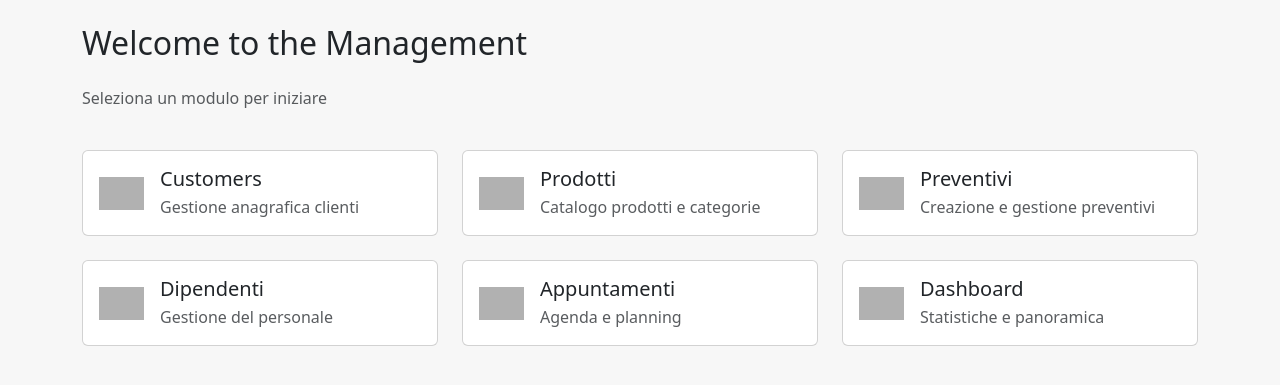
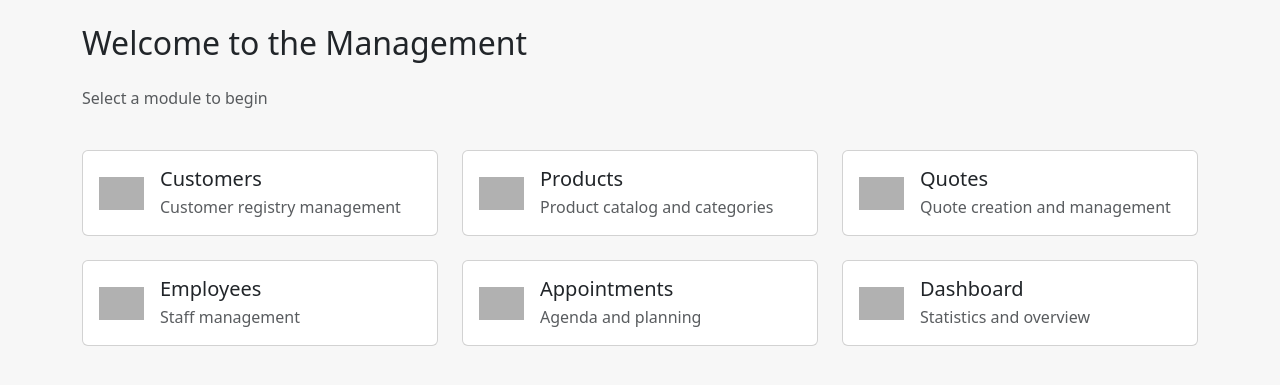
Before and after one commit to DennisTurco/gestionale, a Flask app: page / in a window 1280 px wide. Shown: the part 50-435 px from the top of the page. Run offline with Flask 3, Linux system fonts and the light colour scheme; grey boxes are pictures that could not be loaded.

Commit message:
english translation

```diff
--- a/app/models/Customer.py
+++ b/app/models/Customer.py
@@ -1,11 +1,11 @@
 class Customer:
-    def __init__(self, id, firstname, surname, user_type, telephone=None, email=None):
+    def __init__(self, id, name, surname, user_type, telephone=None, email=None):
         self.id = id
-        self.firstname = firstname
+        self.name = name
         self.surname = surname
         self.user_type = user_type
         self.telephone = telephone
         self.email = email
 
     def __repr__(self):
-        return f"<Customer {self.id} {self.firstname}>"
+        return f"<Customer {self.id} {self.name}>"
--- a/app/repositories/CustomerRepository.py
+++ b/app/repositories/CustomerRepository.py
@@ -9,7 +9,7 @@ class CustomerRepository:
         cur = conn.cursor()
         rows = cur.execute("SELECT * FROM customers").fetchall()
         conn.close()
-        return [Customer(row["id"], row["firstname"], row["surname"],  row["user_type"], row["telephone"], row["email"]) for row in rows]
+        return [Customer(row["id"], row["name"], row["surname"],  row["user_type"], row["telephone"], row["email"]) for row in rows]
 
     @staticmethod
     def delete_customer(customer_id):
--- a/app/templates/index.html
+++ b/app/templates/index.html
@@ -35,7 +35,7 @@
 <div class="container mt-4">
 
     <h2 class="mb-4">Welcome to the Management</h2>
-    <p class="text-muted">Seleziona un modulo per iniziare</p>
+    <p class="text-muted">Select a module to begin</p>
 
     <div class="row g-4 mt-2">
 
@@ -46,72 +46,72 @@
                     <img src="https://img.icons8.com/ios-filled/50/user-group-man-man.png" class="icon me-3">
                     <div>
                         <h5 class="mb-1">Customers</h5>
-                        <p class="text-muted mb-0">Gestione anagrafica clienti</p>
+                        <p class="text-muted mb-0">Customer registry management</p>
                     </div>
                 </div>
             </div>
         </div>
 
-        <!-- PRODOTTI -->
+        <!-- Products -->
         <div class="col-md-4">
-            <div class="card section-card p-3" onclick="window.location.href='/prodotti'">
+            <div class="card section-card p-3" onclick="window.location.href='/products'">
                 <div class="d-flex align-items-center">
                     <img src="https://img.icons8.com/ios-filled/50/product.png" class="icon me-3">
                     <div>
-                        <h5 class="mb-1">Prodotti</h5>
-                        <p class="text-muted mb-0">Catalogo prodotti e categorie</p>
+                        <h5 class="mb-1">Products</h5>
+                        <p class="text-muted mb-0">Product catalog and categories</p>
                     </div>
                 </div>
             </div>
         </div>
 
-        <!-- PREVENTIVI -->
+        <!-- Quotes -->
         <div class="col-md-4">
-            <div class="card section-card p-3" onclick="window.location.href='/preventivi'">
+            <div class="card section-card p-3" onclick="window.location.href='/quotes'">
                 <div class="d-flex align-items-center">
                     <img src="https://img.icons8.com/ios-filled/50/estimate.png" class="icon me-3">
                     <div>
-                        <h5 class="mb-1">Preventivi</h5>
-                        <p class="text-muted mb-0">Creazione e gestione preventivi</p>
+                        <h5 class="mb-1">Quotes</h5>
+                        <p class="text-muted mb-0">Quote creation and management</p>
                     </div>
                 </div>
             </div>
         </div>
 
-        <!-- DIPENDENTI -->
+        <!-- Employees -->
         <div class="col-md-4">
-            <div class="card section-card p-3" onclick="window.location.href='/dipendenti'">
+            <div class="card section-card p-3" onclick="window.location.href='/employees'">
                 <div class="d-flex align-items-center">
                     <img src="https://img.icons8.com/ios-filled/50/conference-call.png" class="icon me-3">
                     <div>
-                        <h5 class="mb-1">Dipendenti</h5>
-                        <p class="text-muted mb-0">Gestione del personale</p>
+                        <h5 class="mb-1">Employees</h5>
+                        <p class="text-muted mb-0">Staff management</p>
                     </div>
                 </div>
             </div>
         </div>
 
-        <!-- APPUNTAMENTI -->
+        <!-- Appointments -->
         <div class="col-md-4">
-            <div class="card section-card p-3" onclick="window.location.href='/appuntamenti'">
+            <div class="card section-card p-3" onclick="window.location.href='/appointments'">
                 <div class="d-flex align-items-center">
                     <img src="https://img.icons8.com/ios-filled/50/calendar.png" class="icon me-3">
                     <div>
-                        <h5 class="mb-1">Appuntamenti</h5>
-                        <p class="text-muted mb-0">Agenda e planning</p>
+                        <h5 class="mb-1">Appointments</h5>
+                        <p class="text-muted mb-0">Agenda and planning</p>
                     </div>
                 </div>
             </div>
         </div>
 
-        <!-- DASHBOARD -->
+        <!-- Dashboard -->
         <div class="col-md-4">
             <div class="card section-card p-3" onclick="window.location.href='/dashboard'">
                 <div class="d-flex align-items-center">
                     <img src="https://img.icons8.com/ios-filled/50/combo-chart.png" class="icon me-3">
                     <div>
                         <h5 class="mb-1">Dashboard</h5>
-                        <p class="text-muted mb-0">Statistiche e panoramica</p>
+                        <p class="text-muted mb-0">Statistics and overview</p>
                     </div>
                 </div>
             </div>
--- a/database/migrations/init.sql
+++ b/database/migrations/init.sql
@@ -1,13 +1,13 @@
 CREATE TABLE IF NOT EXISTS customers (
     id INTEGER PRIMARY KEY AUTOINCREMENT,
-    firstname TEXT NOT NULL,
+    [name] TEXT NOT NULL,
     surname TEXT NOT NULL,
     user_type TEXT NOT NULL,
     telephone TEXT,
-    email TEXT
+    email TEXT NOT NULL UNIQUE
 );
 
-INSERT OR IGNORE INTO customers (firstname, surname, user_type, telephone, email) VALUES
+INSERT OR IGNORE INTO customers ([name], surname, user_type, telephone, email) VALUES
 ("Mario", "Rossi", "Azienda", "+39 333 1234567", "mario@example.com"),
 ("Luca", "Bianchi", "Privato", "+39 345 9988776", "luca@example.com"),
 ("Tech", "Solutions SRL", "Ditta / PA", "+39 02 778899", "info@techsol.it");
```
Also changed, not shown: app/templates/customers.html (+10 -10 lines), app/templates/navbar.html (+4 -4 lines).
